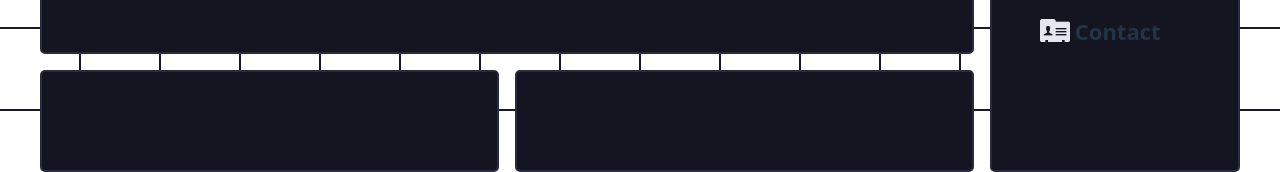
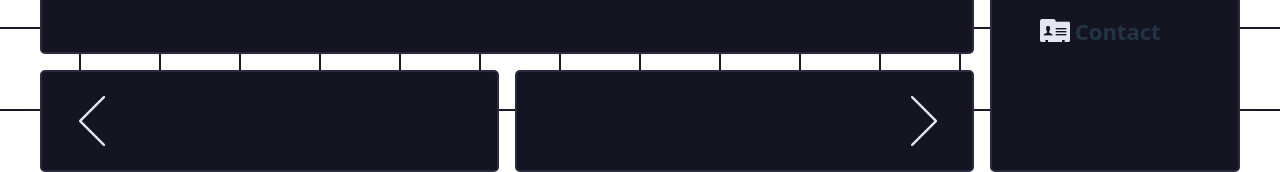
Before and after one commit to devangmalhotra/portfolio-website, a React (Vite) app: page / in a window 1280 px wide. Both pictures are taken after a click on the item "Projects". Shown: the part 628-800 px from the top of the page. Built offline with nearby package versions, Linux system fonts and the light colour scheme.

Commit message:
updated files

```diff
--- a/src/Components/Projects/ProjectsNavigator/ProjectsNavigator.css
+++ b/src/Components/Projects/ProjectsNavigator/ProjectsNavigator.css
@@ -2,4 +2,20 @@
     display: grid;
     gap: 1rem;
     grid-template-columns: 1fr 1fr;
+    position: relative;
 }
+
+#projects-navigator-backward-pic {
+    mask-image: url('../../../assets/icons8-back-100.png');
+    margin: 0 20px;
+    align-self: stretch;
+    position: absolute;
+}
+
+#projects-navigator-forward-pic {
+    mask-image: url('../../../assets/icons8-forward-100.png');
+    margin: 0 20px;
+    align-self: stretch;
+    position: absolute;
+    right: 0;
+}
--- a/src/Components/Projects/ProjectsNavigator/ProjectsNavigator.jsx
+++ b/src/Components/Projects/ProjectsNavigator/ProjectsNavigator.jsx
@@ -4,8 +4,12 @@ import './ProjectsNavigator.css'
 function ProjectsNavigator() {
   return (
     <div id='project-navigator-container' className=''>
-        <div id='project-navigator-back' className='card'></div>
-        <div id='project-navigator-forward' className='card'></div>
+        <div id='project-navigator-back' className='card'>
+            <div id='projects-navigator-backward-pic' className='icon'></div>
+        </div>
+        <div id='project-navigator-forward' className='card'>
+            <div id='projects-navigator-forward-pic' className='icon'></div>
+        </div>
     </div>
   )
 }
```
